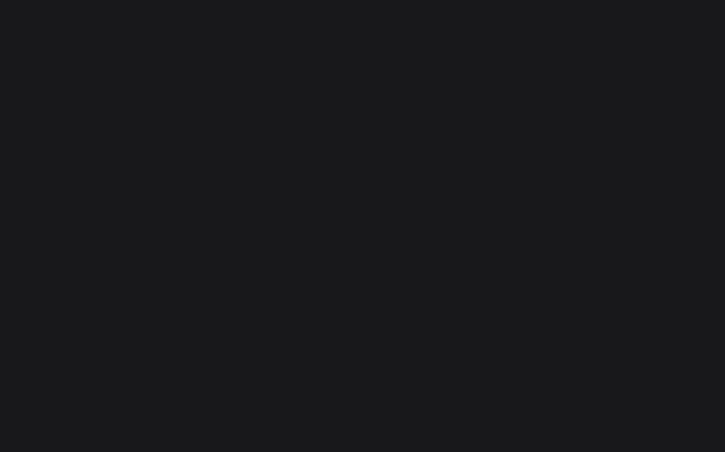
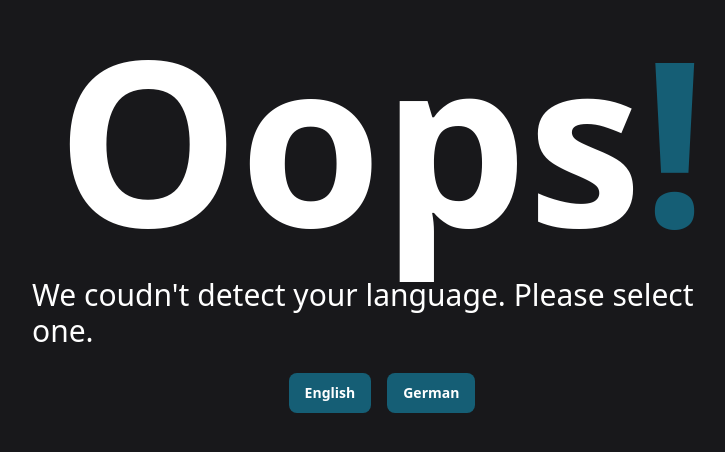
Before and after one commit to fantasyflip/nuxtwind, a Nuxt app: page / in a window 1280 px wide. Before the commit this address had no page. Shown: the part 166-618 px from the top of the page, without its empty margins (258-983 px from the left). Built offline with nearby package versions, Linux system fonts and the light colour scheme.

Commit message:
Added custom 404 page; Added index page if vue-i18n isn't working

```diff
--- a/locales/de.json
+++ b/locales/de.json
@@ -1,6 +1,23 @@
 {
   "lang": "de",
   "pages": {
+    "404": {
+      "meta": {
+        "title": "404",
+        "description": "Seite nicht gefunden",
+        "og": {
+          "title": "404 - Seite nicht gefunden | Component Flip",
+          "locale": "de_DE"
+        }
+      },
+      "content": {
+        "errorMessage": "Hoppla! Diese Seite existiert nicht.",
+        "urlDisplay": "Sie haben versucht auf <a class='text-cyan-800 hover:text-emerald-700' href='{path}'>{path}</a> zuzugreifen."
+      },
+      "buttons": {
+        "home": "Zurück zur Startseite"
+      }
+    },
     "index": {
       "meta": {
         "title": "Home",
@@ -13,6 +30,24 @@
       "content": {
         "hello": "Hallo, {name}!"
       }
+    },
+    "fallbackIndex": {
+      "meta": {
+        "title": "Hoppla",
+        "description": "Wir konnten deine Sprache nicht feststellen.",
+        "og": {
+          "title": "Hoppla - Sprache nicht gefunden | Component Flip",
+          "locale": "de_DE"
+        }
+      },
+      "content": {
+        "oops": "Hoppla",
+        "errorMessage": "Wir konnten deine Sprache nicht feststellen. Bitte wähle eine aus."
+      },
+      "buttons": {
+        "english": "Englisch",
+        "german": "Deutsch"
+      }
     }
   }
 }
--- a/locales/en.json
+++ b/locales/en.json
@@ -1,9 +1,52 @@
 {
   "lang": "en",
   "pages": {
+    "404": {
+      "meta": {
+        "title": "404",
+        "description": "Page not found!",
+        "og": {
+          "title": "404 - Page not found | FantasyFlip.de",
+          "locale": "en_US"
+        }
+      },
+      "content": {
+        "errorMessage": "Shit happens! This site doesn't exist.",
+        "urlDisplay": "You tried to access <a class='text-cyan-800 hover:text-emerald-700' href='{path}'>{path}</a>."
+      },
+      "buttons": {
+        "home": "Back Home"
+      }
+    },
     "index": {
+      "meta": {
+        "title": "Home",
+        "description": "A Collection of Nuxt 3 Components powered by TailwindCSS",
+        "og": {
+          "title": "Home | Component Flip",
+          "locale": "en_US"
+        }
+      },
       "content": {
         "hello": "Hello, {name}!"
+      }
+    },
+    "fallbackIndex": {
+      "meta": {
+        "title": "Oops",
+        "description": "We coudn't detect your language.",
+        "og": {
+          "title": "Oops - Language not found | Component Flip",
+          "locale": "en_US"
+        }
+      },
+      "content": {
+        "oops": "Oops",
+        "errorMessage": "We coudn't detect your language. Please select one."
+      },
+      "buttons": {
+        "english": "English",
+        "german": "German"
       }
     }
   }
--- /dev/null
+++ b/pages/[locale]/[...404].vue
@@ -0,0 +1,82 @@
+<template>
+  <div class="center">
+    <div class="md:text-[230px] sm:text-[180px] text-8xl font-bold group">
+      <span>404</span>
+      <span class="text-cyan-800 group-hover:text-emerald-700">.</span>
+    </div>
+    <div class="md:text-3xl sm:text-2xl text-xl">
+      {{ $t("pages.404.content.errorMessage") }}
+    </div>
+    <div
+      class="md:text-2xl sm:text-xl text-lg"
+      v-html="$t('pages.404.content.urlDisplay', { path: $route.path })"
+    ></div>
+    <NuxtLink
+      :to="useLocaleUrl('')"
+      :rel="$t('pages.404.buttons.home')"
+      class="mt-6 btn inline-flex justify-center rounded-lg text-sm font-semibold py-2.5 px-4 bg-cyan-800 text-white hover:bg-emerald-700 mx-2 hover:shadow-2xl"
+    >
+      {{ $t("pages.404.buttons.home") }}
+    </NuxtLink>
+  </div>
+</template>
+
+<script setup>
+import { useI18n } from "vue-i18n";
+const { t } = useI18n();
+useHead({
+  title: t("pages.404.meta.title"),
+  meta: [
+    {
+      hid: "description",
+      name: "description",
+      content: t("pages.404.meta.description"),
+    },
+    {
+      hid: "og:title",
+      property: "og:title",
+      content: t("pages.404.meta.og.title"),
+    },
+    {
+      hid: "og:description",
+      property: "og:description",
+      content: t("pages.404.meta.description"),
+    },
+    {
+      hid: "og:type",
+      property: "og:type",
+      content: "website",
+    },
+    {
+      hid: "og:image",
+      property: "og:image",
+      content: "/favicon.png",
+    },
+    {
+      hid: "og:url",
+      property: "og:url",
+      content: "https://fantasyflip.de/",
+    },
+    {
+      property: "og:locale",
+      content: t("pages.404.meta.og.locale"),
+    },
+  ],
+});
+</script>
+
+<style scoped>
+.center {
+  display: flex;
+  flex-direction: column;
+  align-items: center;
+  justify-content: center;
+  height: 80vh;
+}
+.btn {
+  transition: all 0.2s ease-in-out;
+}
+.btn:hover {
+  transform: scale(1.1);
+}
+</style>
--- /dev/null
+++ b/pages/index.vue
@@ -0,0 +1,87 @@
+<template>
+  <div class="center">
+    <div class="md:text-[230px] sm:text-[180px] text-8xl font-bold group">
+      <span>{{ $t("pages.fallbackIndex.content.oops") }}</span>
+      <span class="text-cyan-800 group-hover:text-emerald-700">!</span>
+    </div>
+    <div class="md:text-3xl sm:text-2xl text-xl mt-6">
+      {{ $t("pages.fallbackIndex.content.errorMessage") }}
+    </div>
+    <div class="flex">
+      <NuxtLink
+        to="/en/"
+        :rel="$t('pages.404.buttons.home')"
+        class="mt-6 btn inline-flex justify-center rounded-lg text-sm font-semibold py-2.5 px-4 bg-cyan-800 text-white hover:bg-emerald-700 mx-2 hover:shadow-2xl"
+      >
+        {{ $t("pages.fallbackIndex.buttons.english") }}
+      </NuxtLink>
+      <NuxtLink
+        to="/de/"
+        :rel="$t('pages.404.buttons.home')"
+        class="mt-6 btn inline-flex justify-center rounded-lg text-sm font-semibold py-2.5 px-4 bg-cyan-800 text-white hover:bg-emerald-700 mx-2 hover:shadow-2xl"
+      >
+        {{ $t("pages.fallbackIndex.buttons.german") }}
+      </NuxtLink>
+    </div>
+  </div>
+</template>
+
+<script setup>
+import { useI18n } from "vue-i18n";
+const { t } = useI18n();
+useHead({
+  title: t("pages.404.meta.title"),
+  meta: [
+    {
+      hid: "description",
+      name: "description",
+      content: t("pages.404.meta.description"),
+    },
+    {
+      hid: "og:title",
+      property: "og:title",
+      content: t("pages.404.meta.og.title"),
+    },
+    {
+      hid: "og:description",
+      property: "og:description",
+      content: t("pages.404.meta.description"),
+    },
+    {
+      hid: "og:type",
+      property: "og:type",
+      content: "website",
+    },
+    {
+      hid: "og:image",
+      property: "og:image",
+      content: "/favicon.png",
+    },
+    {
+      hid: "og:url",
+      property: "og:url",
+      content: "https://fantasyflip.de/",
+    },
+    {
+      property: "og:locale",
+      content: t("pages.404.meta.og.locale"),
+    },
+  ],
+});
+</script>
+
+<style scoped>
+.center {
+  display: flex;
+  flex-direction: column;
+  align-items: center;
+  justify-content: center;
+  height: 80vh;
+}
+.btn {
+  transition: all 0.2s ease-in-out;
+}
+.btn:hover {
+  transform: scale(1.1);
+}
+</style>
```
